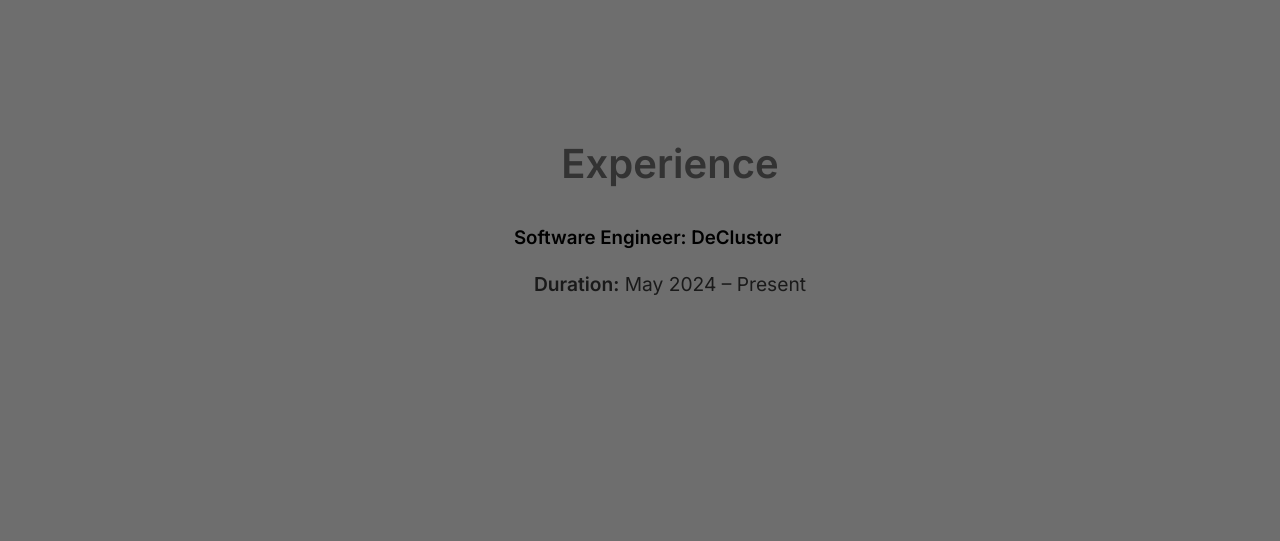
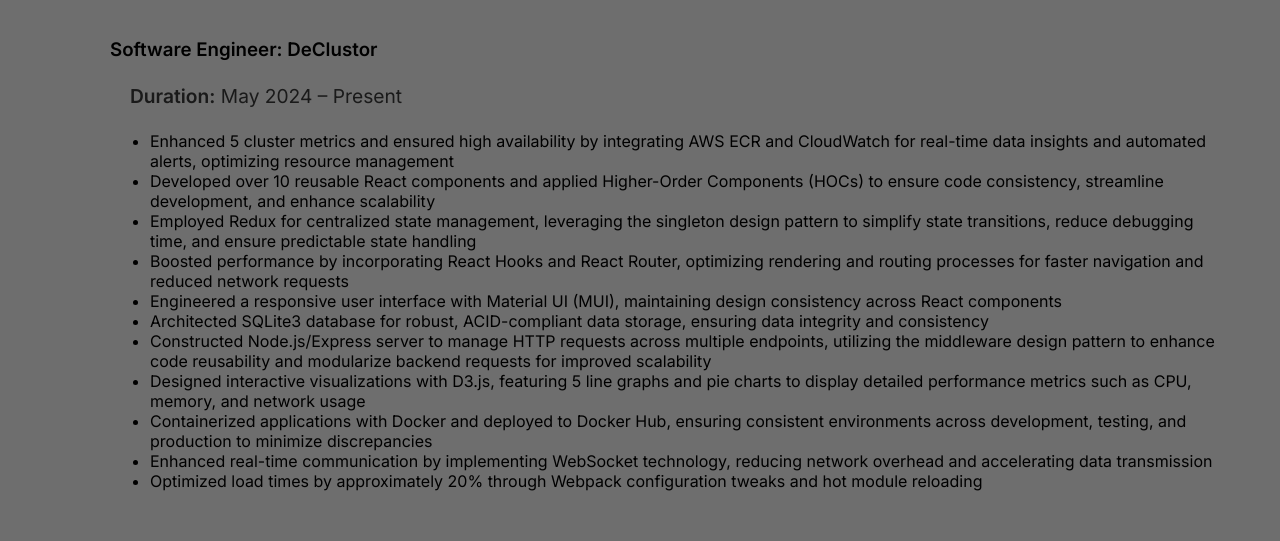
Before and after one commit to gracelo0717/gracelo0717.github.io, a React app: page /contact in a window 1280 px wide. Shown: the part 1848-2389 px from the top of the page. Built offline with nearby package versions, Linux system fonts and the light colour scheme.

Commit message:
add bullet pts for DeClustor

```diff
--- a/src/components/Experience.tsx
+++ b/src/components/Experience.tsx
@@ -12,6 +12,61 @@ const Experience = () => {
         <p>
           <strong>Duration:</strong> May 2024 – Present
         </p>
+        <ul>
+          <li>
+            Enhanced 5 cluster metrics and ensured high availability by
+            integrating AWS ECR and CloudWatch for real-time data insights and
+            automated alerts, optimizing resource management
+          </li>
+          <li>
+            Developed over 10 reusable React components and applied Higher-Order
+            Components (HOCs) to ensure code consistency, streamline
+            development, and enhance scalability
+          </li>
+          <li>
+            Employed Redux for centralized state management, leveraging the
+            singleton design pattern to simplify state transitions, reduce
+            debugging time, and ensure predictable state handling
+          </li>
+          <li>
+            Boosted performance by incorporating React Hooks and React Router,
+            optimizing rendering and routing processes for faster navigation and
+            reduced network requests
+          </li>
+          <li>
+            Engineered a responsive user interface with Material UI (MUI),
+            maintaining design consistency across React components
+          </li>
+          <li>
+            Architected SQLite3 database for robust, ACID-compliant data
+            storage, ensuring data integrity and consistency
+          </li>
+          <li>
+            Constructed Node.js/Express server to manage HTTP requests across
+            multiple endpoints, utilizing the middleware design pattern to
+            enhance code reusability and modularize backend requests for
+            improved scalability
+          </li>
+          <li>
+            Designed interactive visualizations with D3.js, featuring 5 line
+            graphs and pie charts to display detailed performance metrics such
+            as CPU, memory, and network usage
+          </li>
+          <li>
+            Containerized applications with Docker and deployed to Docker Hub,
+            ensuring consistent environments across development, testing, and
+            production to minimize discrepancies
+          </li>
+          <li>
+            Enhanced real-time communication by implementing WebSocket
+            technology, reducing network overhead and accelerating data
+            transmission
+          </li>
+          <li>
+            Optimized load times by approximately 20% through Webpack
+            configuration tweaks and hot module reloading
+          </li>
+        </ul>
       </div>
     </section>
   );
```
